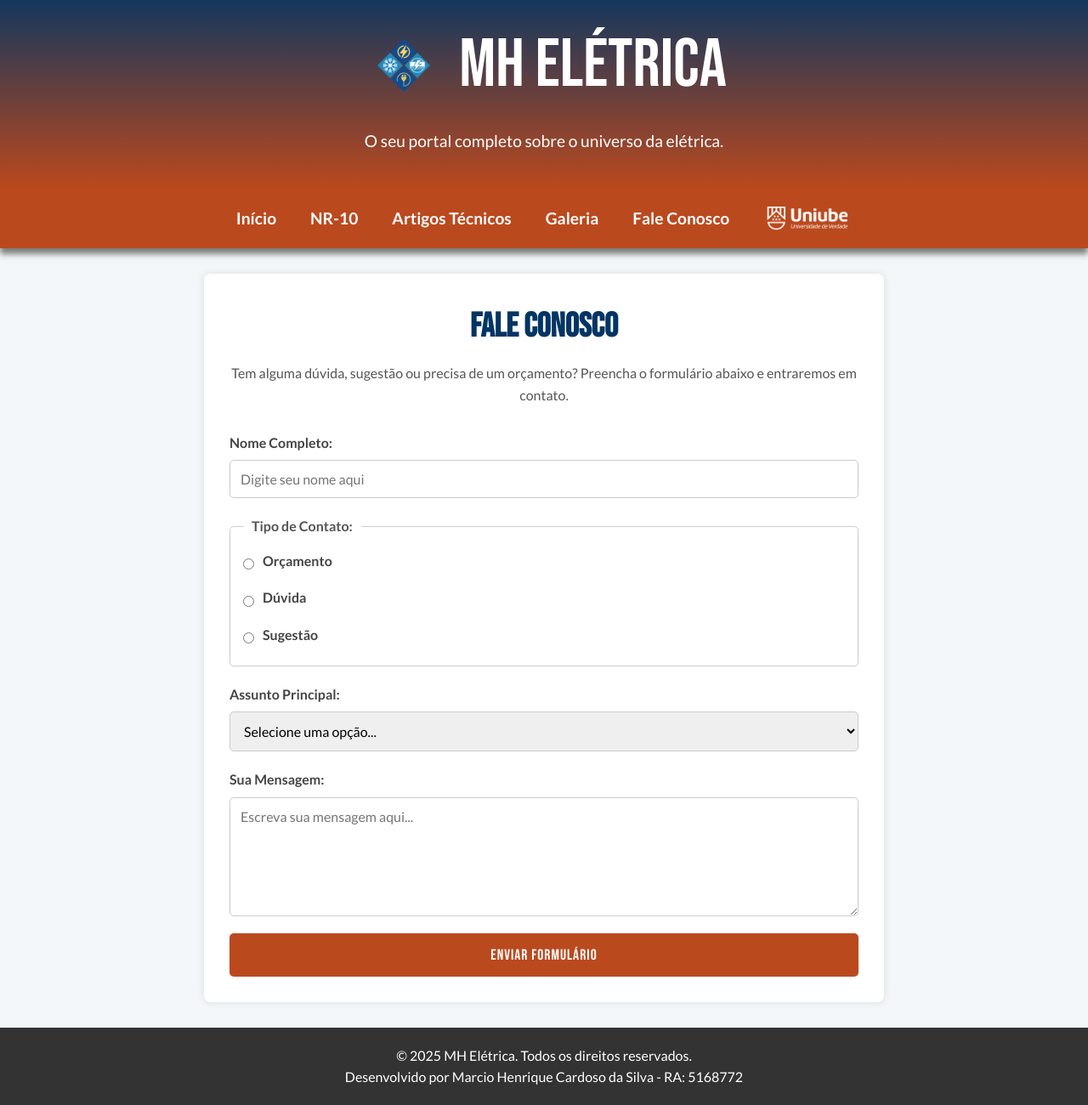
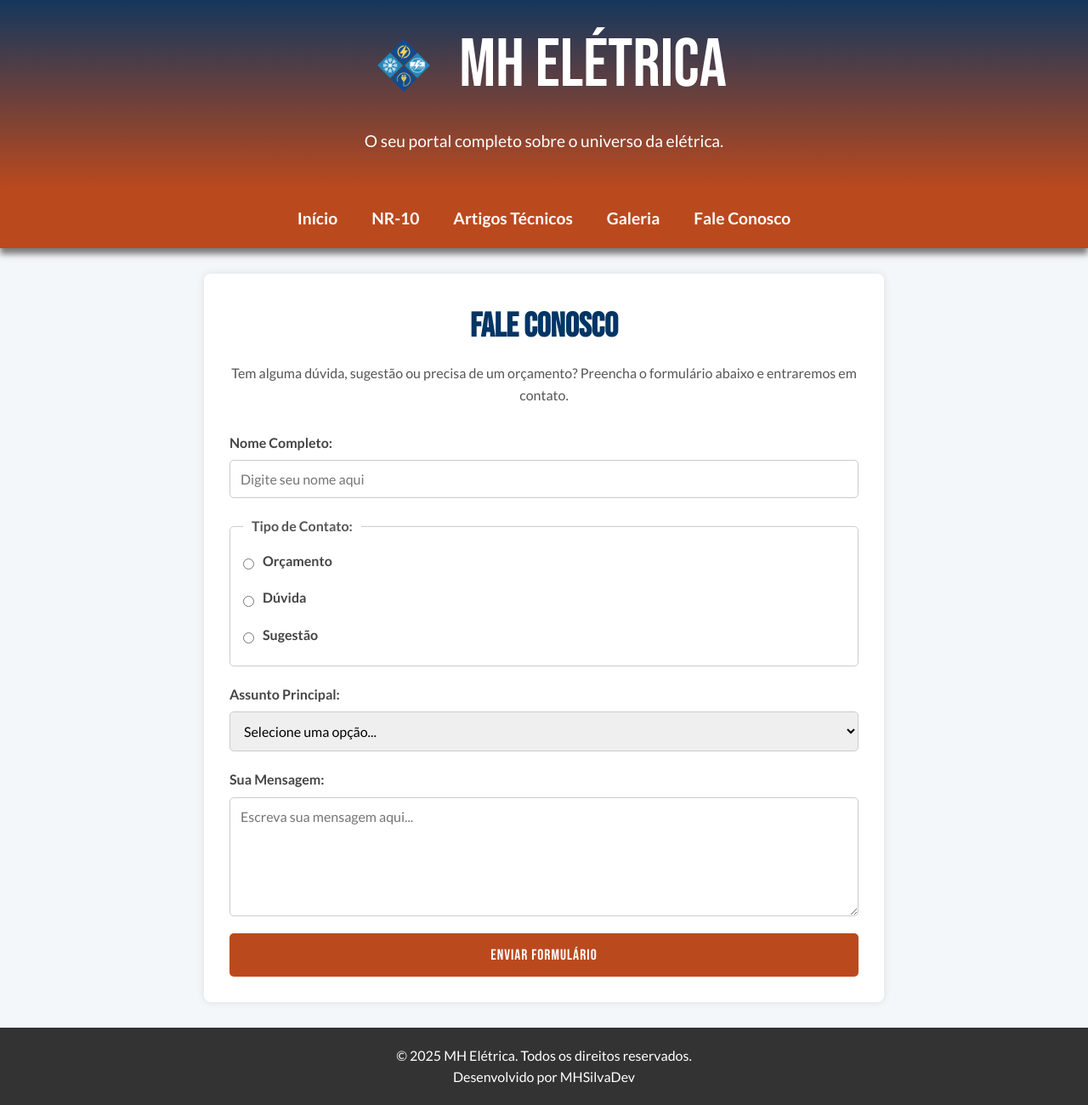
Before and after one commit to MHSilvaDev/site-mh-eletrica, a plain HTML site: page faleconosco.html in a window 1280 px wide. Shown: the part 27-1327 px from the top of the page at 85% size. Drawn offline with Linux system fonts and the light colour scheme.

Commit message:
Mudanças no rodapé e no menu de navegação

```diff
--- a/faleconosco.html
+++ b/faleconosco.html
@@ -23,7 +23,6 @@
         <a href="./instalacoes.html" target="_self">Artigos Técnicos</a>
         <a href="./galeria.html" target="_self">Galeria</a>
         <a href="./faleconosco.html" target="_self">Fale Conosco</a>
-        <a href="https://uniube.br/" id="logo-uniube" target="_blank" rel="noopener noreferrer"><img src="./imagens/logoUniubeBranca.png" alt="Logo Uniube"></a>
     </nav>
 
     <main>
@@ -76,7 +75,7 @@
 
     <footer>
         <p>&copy; 2025 MH Elétrica. Todos os direitos reservados.</p>
-        <p>Desenvolvido por Marcio Henrique Cardoso da Silva - RA: 5168772</p>
+        <p>Desenvolvido por MHSilvaDev</p>
     </footer>
 </body>
 </html>
```
Also changed, not shown: galeria.html (+1 -2 lines), index.html (+1 -2 lines), instalacoes.html (+1 -2 lines), seguranca.html (+1 -2 lines).
